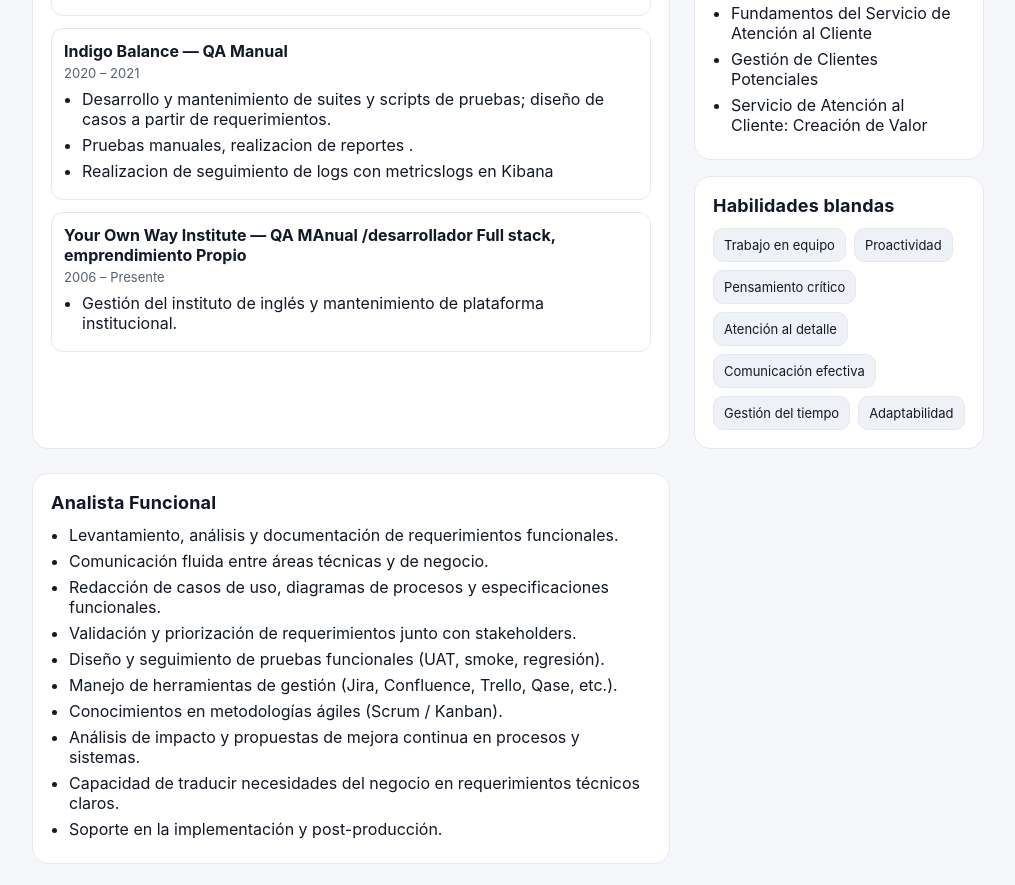
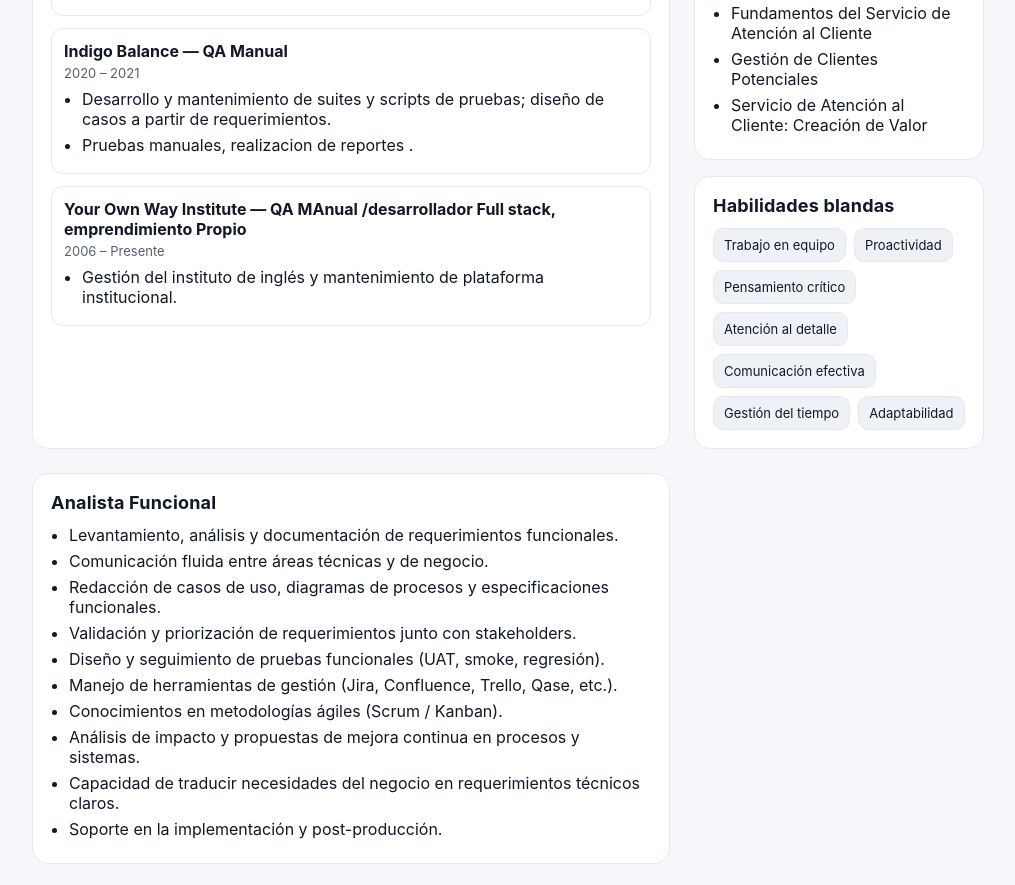
Before and after one commit to maxifulljob/CV-MBONNET, a plain HTML site: page index.html in a window 1280 px wide. Shown: the part 1188-2073 px from the top of the page, without its empty margins (132-1147 px from the left). Drawn offline with Linux system fonts and the light colour scheme.

Commit message:
Update index.html

```diff
--- a/index.html
+++ b/index.html
@@ -170,7 +170,7 @@
             <ul class="bullets">
               <li>Desarrollo y mantenimiento de suites y scripts de pruebas; diseño de casos a partir de requerimientos.</li>
               <li>Pruebas manuales, realizacion de reportes .</li>
-               <li>Realizacion de seguimiento de logs con metricslogs en Kibana</li>
+
             </ul>
           </div>
           <div class="item">
```
